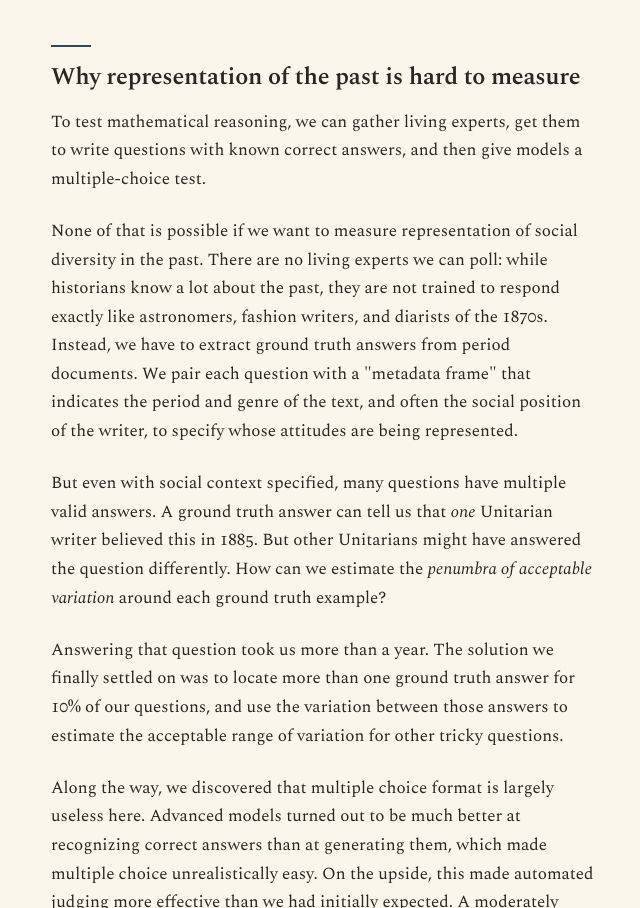
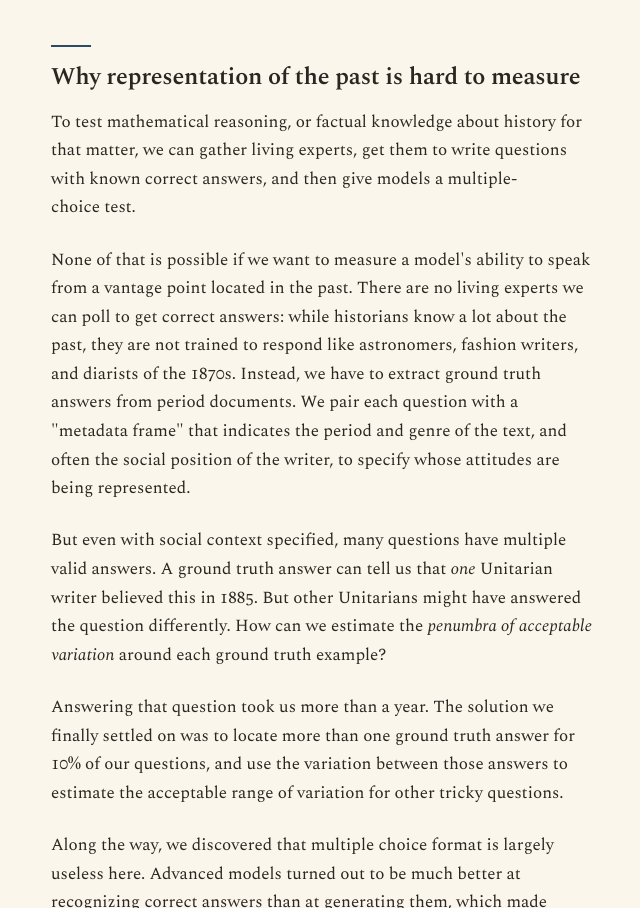
Before and after one commit to Historical-AI-Lab/Chronologic-EN, a plain HTML site: page docs/index.html in a window 1280 px wide. Shown: the part 1636-2544 px from the top of the page, without its empty margins (317-957 px from the left). Drawn offline with nearby package versions, Linux system fonts and the light colour scheme.

Commit message:
editing blog post

```diff
--- a/docs/index.html
+++ b/docs/index.html
@@ -410,11 +410,11 @@ footer p { margin: 0 0 1rem; }
   <h2>Why representation of the past is hard to measure</h2>
 
   <p>
-    To test mathematical reasoning, we can gather living experts, get them to write questions with known correct answers, and then give models a multiple-choice test.
+    To test mathematical reasoning, or factual knowledge about history for that matter, we can gather living experts, get them to write questions with known correct answers, and then give models a multiple-choice test.
   </p>
 
   <p>
-    None of that is possible if we want to measure representation of social diversity in the past. There are no living experts we can poll: while historians know a lot about the past, they are not trained to respond exactly like astronomers, fashion writers, and diarists of the 1870s. Instead, we have to extract ground truth answers from period documents. We pair each question with a "metadata frame" that indicates the period and genre of the text, and often the social position of the writer, to specify whose attitudes are being represented.
+    None of that is possible if we want to measure a model's ability to speak from a vantage point located in the past. There are no living experts we can poll to get correct answers: while historians know a lot about the past, they are not trained to respond like astronomers, fashion writers, and diarists of the 1870s. Instead, we have to extract ground truth answers from period documents. We pair each question with a "metadata frame" that indicates the period and genre of the text, and often the social position of the writer, to specify whose attitudes are being represented.
   </p>
 
   <p>
```
